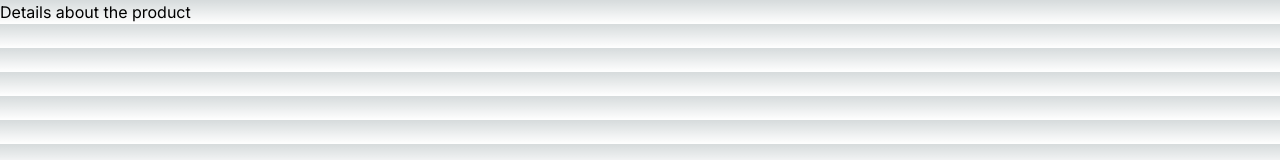
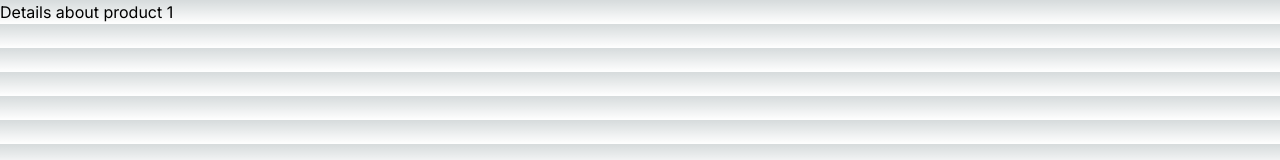
Before and after one commit to GarethPark/GKPProductManagerUI, a Next.js app: page /products/1 in a window 1280 px wide. Shown: the top 160 px of the page. Built offline with nearby package versions, Linux system fonts and the light colour scheme.

Commit message:
added params to product details

```diff
--- a/app/products/[productId]/page.tsx
+++ b/app/products/[productId]/page.tsx
@@ -1,3 +1,7 @@
-export default function ProductDetail() {
-    return <h1>Details about the product</h1>;
+export default function ProductDetail({
+    params,
+  }: {
+    params: { productId: string };
+  }) {
+    return <h1>Details about product {params.productId}</h1>;
   }
```
